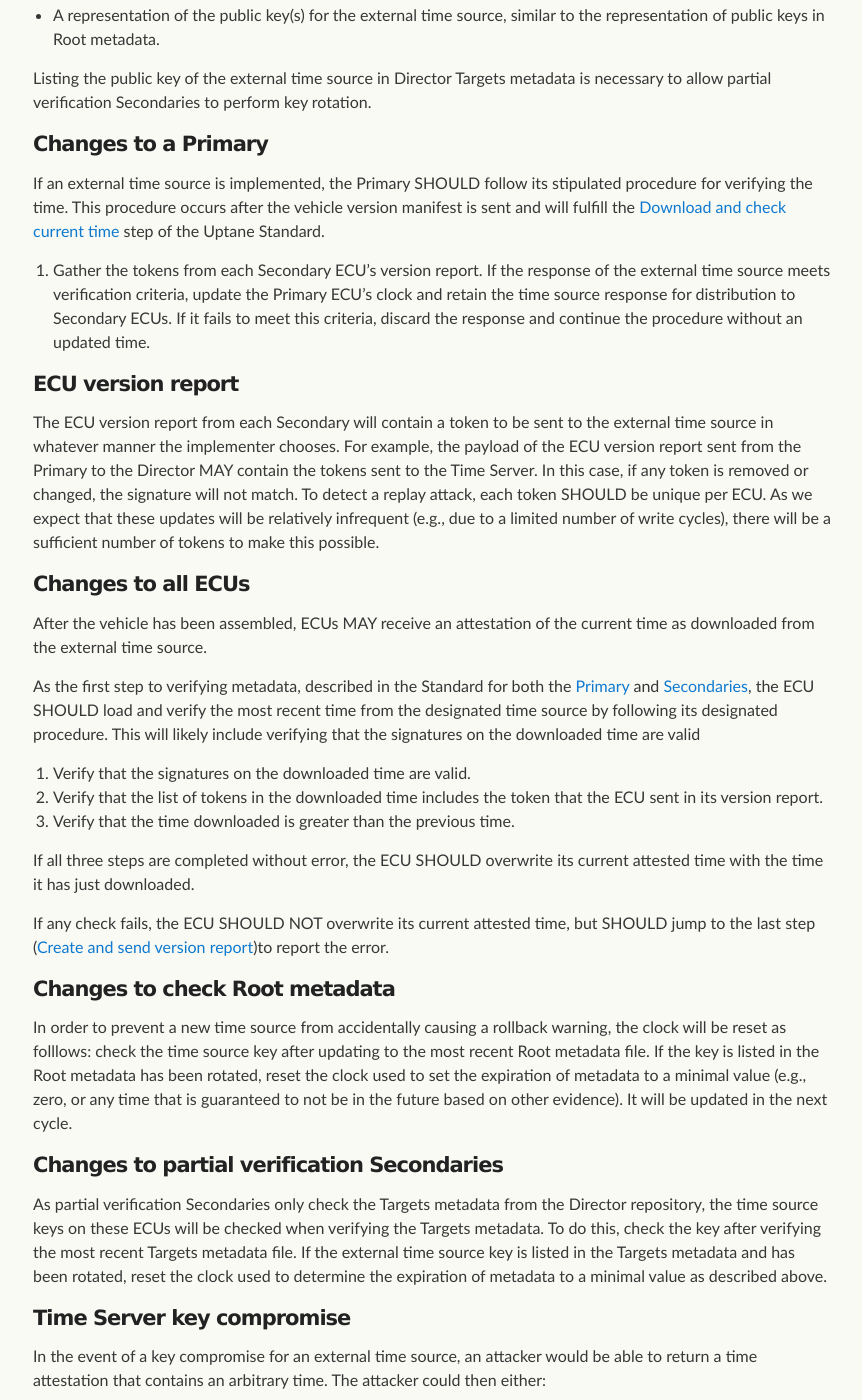
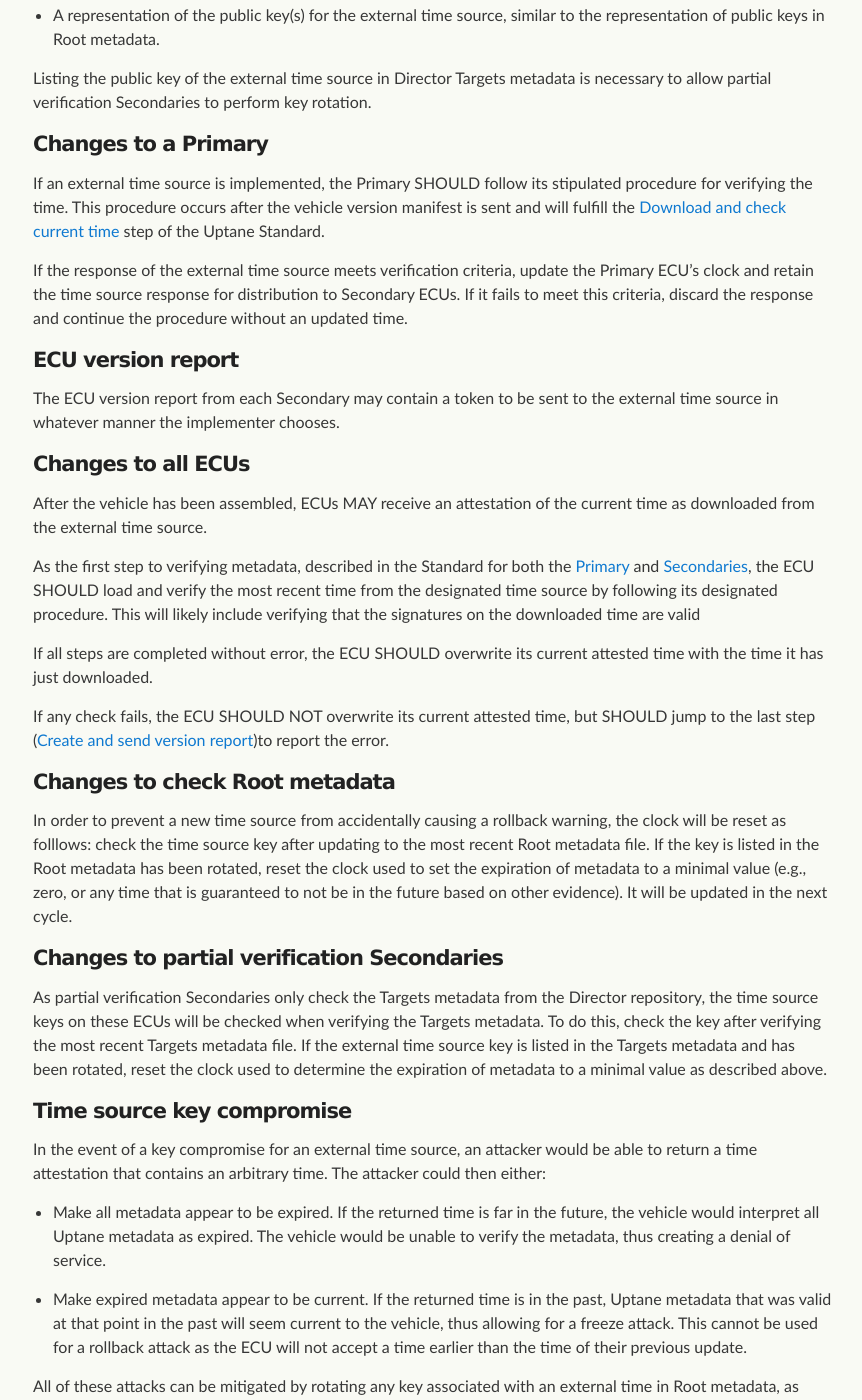
Before and after one commit to uptane/deployment-considerations, a Jekyll site: the page built from repositories.md, in a window 1280 px wide and 1400 px high, scrolled down 1279 px. Shown: the whole window, without its empty margins (207-1069 px from the left). Built offline with Jekyll 4.4.1, drawn with Linux system fonts in a browser that asks for light colours; our own code applies the rules of GitHub Pages for plain Markdown files; some of the changed text lies outside the part shown.

Commit message:
More changes to remove time server references (#126)
I merged the open Pull Request for the issue (#124 ) because additional edits were needed and I could not make them within the review. Can one or two people (@tkfu or @trishankatdatadog  or @pattivacek ) please review this new Pull Request and let me know if I cut too little or too much?

```diff
--- a/repositories.md
+++ b/repositories.md
@@ -5,7 +5,7 @@ css_id: repositories
 
 # Setting up Uptane repositories
 
-This section outlines recommended procedures for the one-time operations that an OEM and its suppliers SHOULD perform when they set up Uptane for the first time. In particular, they SHOULD correctly configure the Director and Image repositories, and, if used, the Time Server, so that the impact of a repository/server compromise is as limited as possible.
+This section outlines recommended procedures for the one-time operations that an OEM and its suppliers SHOULD perform when they set up Uptane for the first time. In particular, they SHOULD correctly configure the Director and Image repositories, and a secure source of time, so that the impact of a repository/server compromise is as limited as possible.
 
 ## Secure source of time
 
@@ -36,12 +36,11 @@ Listing the public key of the external time source in Director Targets metadata
 
 If an external time source is implemented, the Primary SHOULD follow its stipulated  procedure for verifying the time. This procedure occurs after the vehicle version manifest is sent and will fulfill the [Download and check current time](https://uptane.github.io/papers/uptane-standard.1.1.0.html#check_time_primary) step of the Uptane Standard.
 
-1. Gather the tokens from each Secondary ECU's version report.
 If the response of the external time source meets verification criteria, update the Primary ECU's clock and retain the time source response for distribution to Secondary ECUs. If it fails to meet this criteria, discard the response and continue the procedure without an updated time.
 
 #### ECU version report
 
-The ECU version report from each Secondary will contain a token to be sent to the external time source in whatever manner the implementer chooses.  For example, the payload of the ECU version report sent from the Primary to the Director MAY contain the tokens sent to the Time Server. In this case, if any token is removed or changed, the signature will not match.  To detect a replay attack, each token SHOULD be unique per ECU. As we expect that these updates will be relatively infrequent (e.g., due to a limited number of write cycles), there will be a sufficient number of tokens to make this possible.
+The ECU version report from each Secondary may contain a token to be sent to the external time source in whatever manner the implementer chooses.
 
 #### Changes to all ECUs
 
@@ -49,11 +48,7 @@ After the vehicle has been assembled, ECUs MAY receive an attestation of the cur
 
 As the first step to verifying metadata, described in the Standard for both the [Primary](https://uptane.github.io/papers/uptane-standard.1.1.0.html#check_time_primary) and [Secondaries](https://uptane.github.io/papers/uptane-standard.1.1.0.html#verify_time), the ECU SHOULD load and verify the most recent time from the designated time source by following its designated procedure. This will likely include verifying that the signatures on the downloaded time are valid
 
-1. Verify that the signatures on the downloaded time are valid.
-2. Verify that the list of tokens in the downloaded time includes the token that the ECU sent in its version report.
-3. Verify that the time downloaded is greater than the previous time.
-
-If all three steps are completed without error, the ECU SHOULD overwrite its current attested time with the time it has just downloaded.
+If all steps are completed without error, the ECU SHOULD overwrite its current attested time with the time it has just downloaded.
 
 If any check fails, the ECU SHOULD NOT overwrite its current attested time, but SHOULD jump to the last step ([Create and send version report](https://uptane.github.io/uptane-standard/uptane-standard.html#create_version_report))to report the error.
 
@@ -65,7 +60,7 @@ In order to prevent a new time source from accidentally causing a rollback warni
 
 As partial verification Secondaries only check the Targets metadata from the Director repository, the time source keys on these ECUs will be checked when verifying the Targets metadata. To do this, check the key after verifying the most recent Targets metadata file. If the external time source key is listed in the Targets metadata and has been rotated, reset the clock used to determine the expiration of metadata to a minimal value as described above.
 
-#### Time Server key compromise
+#### Time source key compromise
 
 In the event of a key compromise for an external time source, an attacker would be able to return a time attestation that contains an arbitrary time. The attacker could then either:
 
@@ -73,7 +68,7 @@ In the event of a key compromise for an external time source, an attacker would
 
 * Make expired metadata appear to be current. If the returned time is in the past, Uptane metadata that was valid at that point in the past will seem current to the vehicle, thus allowing for a freeze attack. This cannot be used for a rollback attack as the ECU will not accept a time earlier than the time of their previous update.
 
-All of these attacks can be mitigated by rotating the Time Server key in Root metadata, as described in [Managing signing keys and metadata expiration](https://uptane.github.io/deployment-considerations/key_management.html).
+All of these attacks can be mitigated by rotating any key associated with an external time in Root metadata, as described in [Managing signing keys and metadata expiration](https://uptane.github.io/deployment-considerations/key_management.html).
 
 
 ## What suppliers should do
```
